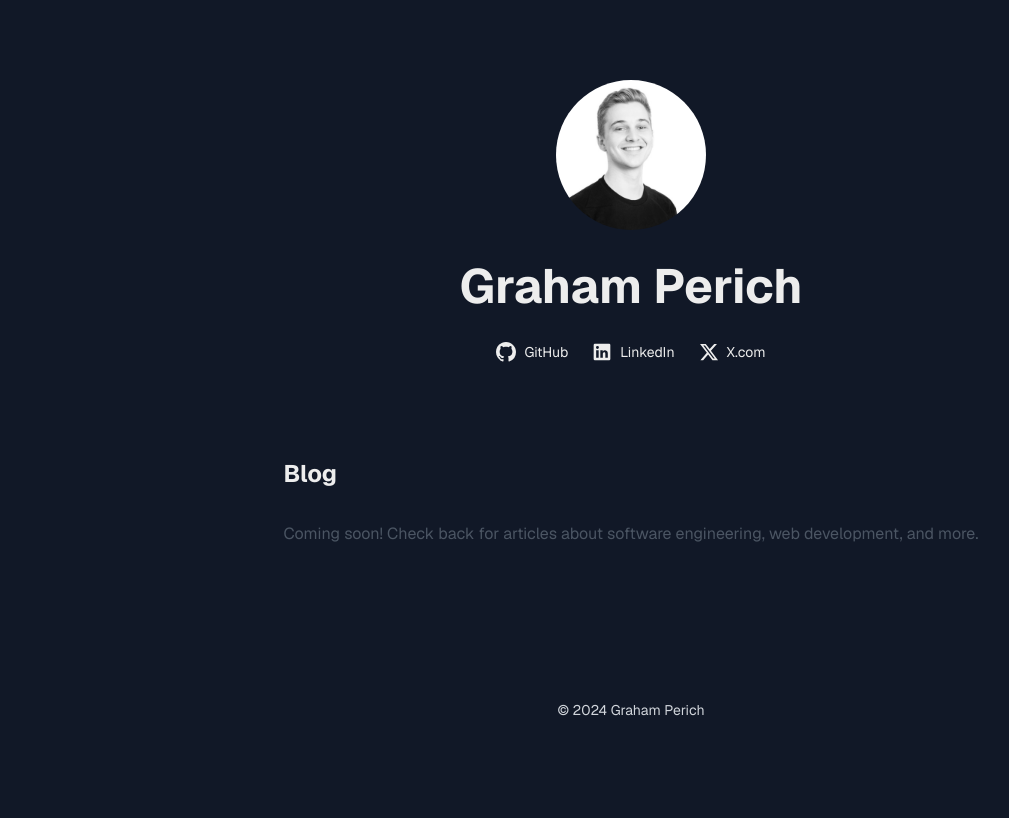
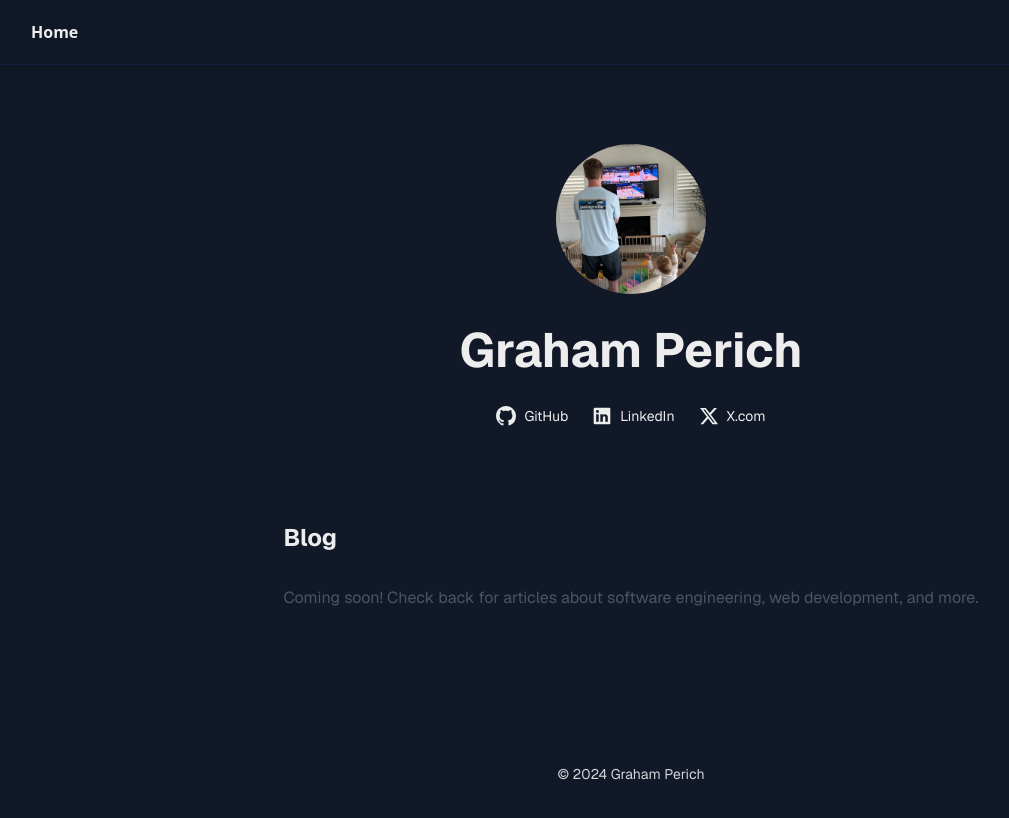
Before and after one commit to perich/grahamperich.com, a Next.js app: page / in a window 1280 px wide. Shown: the top 818 px of the page, without its empty margins (9-1018 px from the left). Built offline with nearby package versions, Linux system fonts and the light colour scheme.

Commit message:
homepage bold

```diff
--- a/src/app/components/HelloWorld.tsx
+++ b/src/app/components/HelloWorld.tsx
@@ -6,7 +6,7 @@ export default function HelloWorld() {
       {/* https://nextjs.org/docs/pages/api-reference/components/image */}
       <Image
         className="rounded-full"
-        src="/headshot.jpg"
+        src="/avi.jpg"
         alt="Avitar"
         // The width and height props represent the intrinsic image width in pixels. This property is used to infer the correct aspect ratio of the image and avoid layout shift during loading.
         // It does not determine the rendered size of the image, which is controlled by CSS, similar to the width attribute in the HTML <img> tag.
--- a/src/app/components/Nav.tsx
+++ b/src/app/components/Nav.tsx
@@ -7,23 +7,15 @@ export default function Nav() {
   const pathname = usePathname();
 
   return (
-    <nav className="flex justify-center gap-6 text-sm">
-      <Link
-        href="/"
-        className={`hover:underline hover:underline-offset-4 ${
-          pathname === "/" ? "font-semibold" : ""
-        }`}
-      >
-        Home
-      </Link>
-      <Link
-        href="/about"
-        className={`hover:underline hover:underline-offset-4 ${
-          pathname === "/about" ? "font-semibold" : ""
-        }`}
-      >
-        About
-      </Link>
+    <nav className="fixed top-0 left-0 right-0 z-50 py-3 px-6 backdrop-blur-md bg-gray-900/80 border-b border-blue-900/30 shadow-lg">
+      <div className="container mx-auto flex justify-start">
+        <Link
+          href="/"
+          className={`px-4 py-2 rounded-lg transition-all duration-200 hover:bg-blue-500/20 flex items-center`}
+        >
+          <p className="font-semibold">Home</p>
+        </Link>
+      </div>
     </nav>
   );
 }
--- a/src/app/layout.tsx
+++ b/src/app/layout.tsx
@@ -1,7 +1,7 @@
 import type { Metadata } from "next";
 import { Geist, Geist_Mono } from "next/font/google";
 import "./globals.css";
-// import Nav from "./components/Nav";
+import Nav from "./components/Nav";
 
 const geistSans = Geist({
   variable: "--font-geist-sans",
@@ -26,10 +26,10 @@ export default function RootLayout({
   return (
     <html lang="en">
       <body
-        className={`${geistSans.variable} ${geistMono.variable} antialiased  bg-gray-900`}
+        className={`${geistSans.variable} ${geistMono.variable} antialiased bg-gray-900`}
       >
-        {/* <Nav /> */}
-        {children}
+        <Nav />
+        <main className="pt-16">{children}</main>
       </body>
     </html>
   );
--- a/tailwind.config.ts
+++ b/tailwind.config.ts
@@ -17,27 +17,27 @@ export default {
       typography: {
         DEFAULT: {
           css: {
-            maxWidth: '100%',
+            maxWidth: "100%",
           },
         },
       },
     },
   },
-  // https://github.com/tailwindlabs/tailwindcss-typography?tab=readme-ov-file#installation
-  // eslint-disable-next-line @typescript-eslint/no-require-imports
   plugins: [
+    // https://github.com/tailwindlabs/tailwindcss-typography?tab=readme-ov-file#installation
+    // eslint-disable-next-line @typescript-eslint/no-require-imports
     require("@tailwindcss/typography"),
-    plugin(function({ addUtilities }) {
+    plugin(function ({ addUtilities }) {
       const newUtilities = {
-        '.text-gradient-gold': {
-          background: 'linear-gradient(to right, #f59e0b, #d97706, #f59e0b)',
-          '-webkit-background-clip': 'text',
-          'background-clip': 'text',
-          'color': 'transparent',
-          'display': 'inline-block',
+        ".text-gradient-gold": {
+          background: "linear-gradient(to right, #f59e0b, #d97706, #f59e0b)",
+          "-webkit-background-clip": "text",
+          "background-clip": "text",
+          color: "transparent",
+          display: "inline-block",
         },
-      }
-      addUtilities(newUtilities)
-    })
+      };
+      addUtilities(newUtilities);
+    }),
   ],
 } satisfies Config;
```
